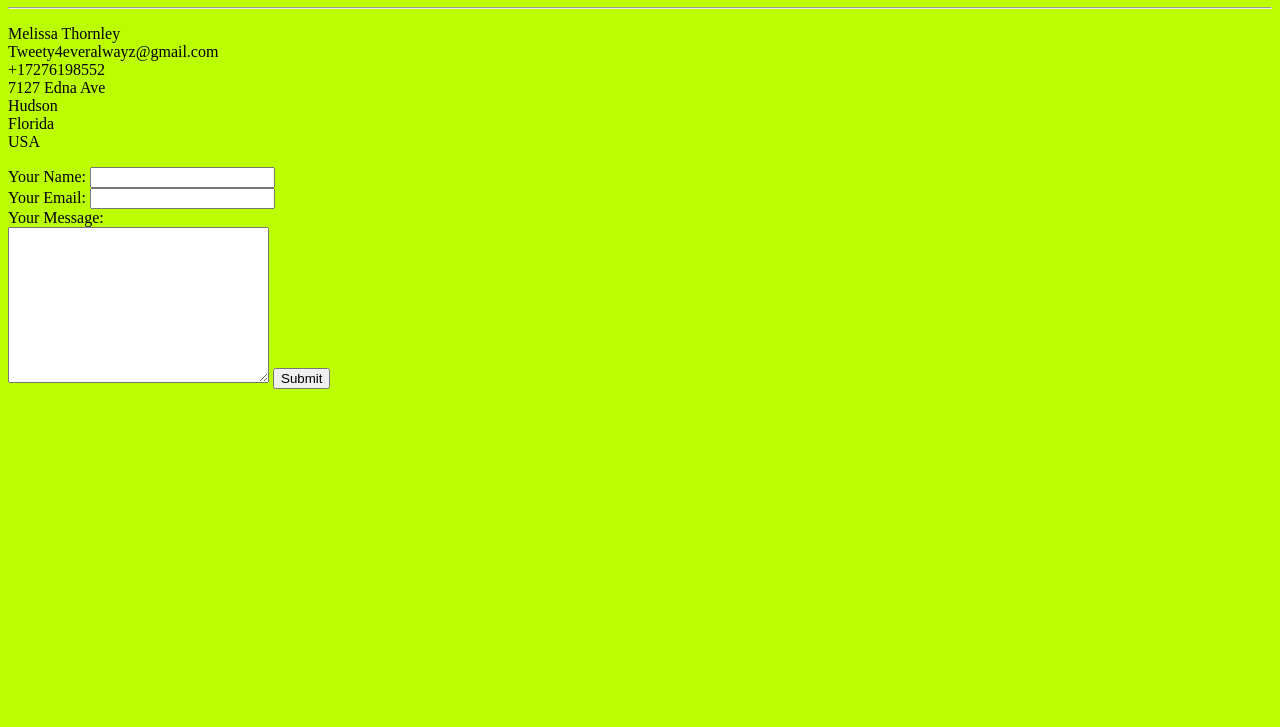
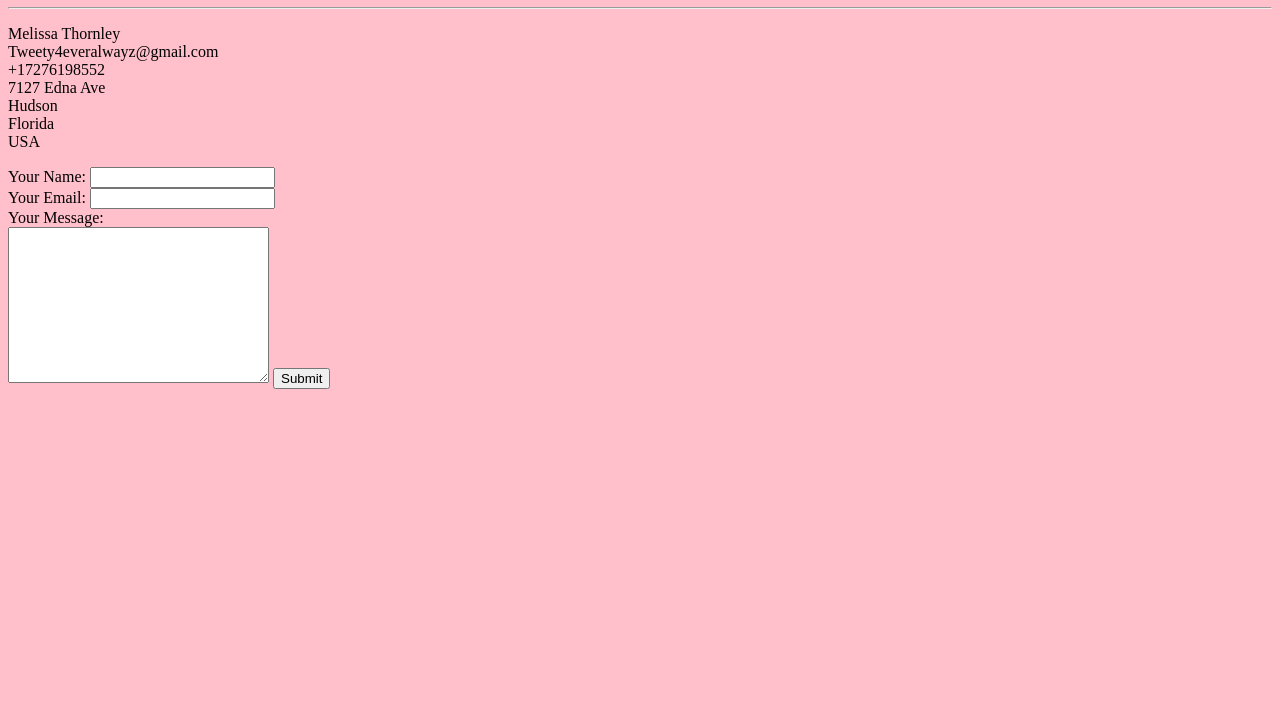
Before and after one commit to learnersai/CV, a plain HTML site: page Contact.html in a window 1280 px wide. Shown: the part 73-800 px from the top of the page. Drawn offline with Linux system fonts and the light colour scheme.

Commit message:
Update Contact.html

```diff
--- a/Contact.html
+++ b/Contact.html
@@ -6,7 +6,7 @@
     <title>Contact Details</title>
     <style>
         body{
-            background-color: rgb(187, 255, 0);
+            background-color: pink;
         }
         hr{
             background-color: pink;
```
